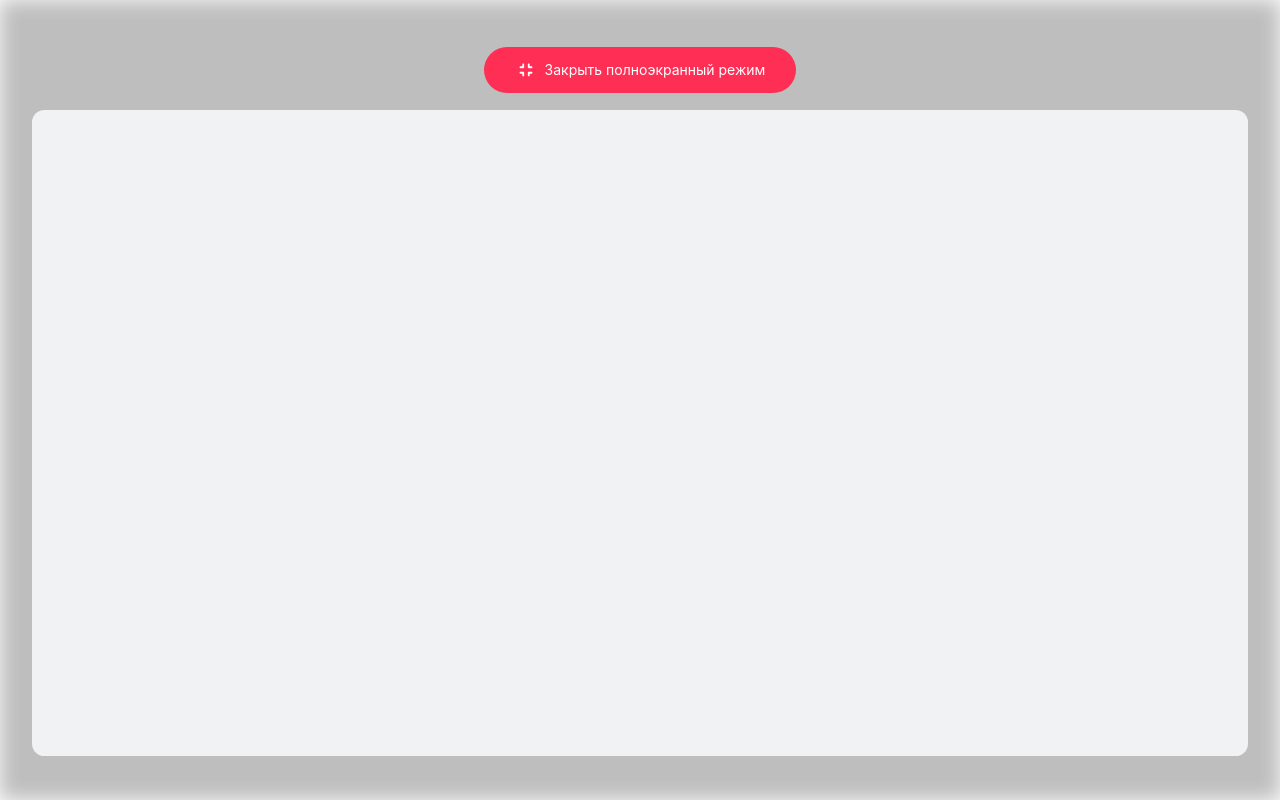
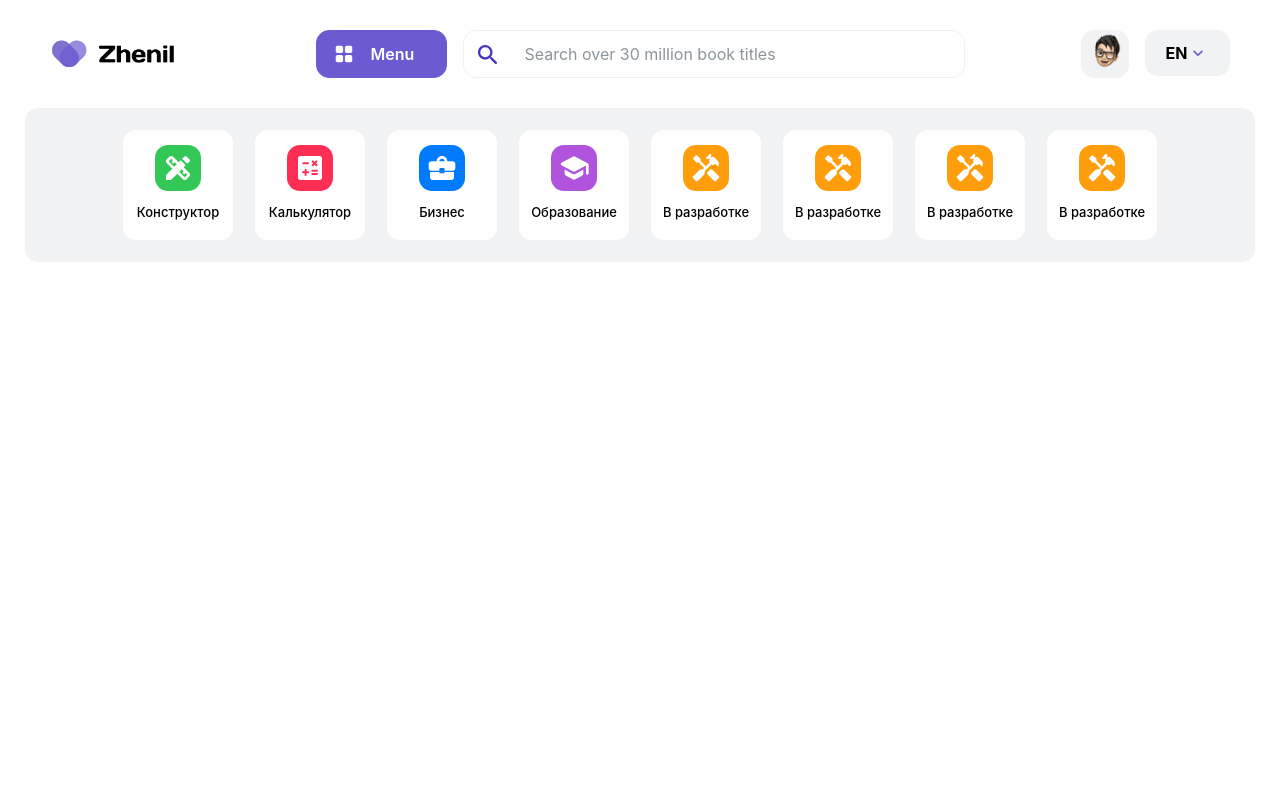
Before and after one commit to DreamerView/zhenil-next, a Next.js app: page / in a window 1280 px wide. Built offline with nearby package versions, Linux system fonts and the light colour scheme.

Commit message:
fullscreen bug fixed

```diff
--- a/start/confirm.js
+++ b/start/confirm.js
@@ -1,5 +1,5 @@
 /*jshint esversion: 6 */
-import { useDispatch,useSelector } from "react-redux";
+import { useDispatch } from "react-redux";
 
 const ConfirmMode = (result) => {
     const send = useDispatch();
--- a/start/document.js
+++ b/start/document.js
@@ -1,19 +1,43 @@
 /*jshint esversion: 6 */
-import { useDispatch } from "react-redux";
-import Image from "next/image";
-const FullFrame = (result) => {
-    const send = useDispatch();
+import ConfirmMode from './confirm';
+import FullFrame from './fullframe';
+import Header from './header';
+import { useSelector } from 'react-redux';
+import { useEffect } from 'react';
+
+
+const DocumentResult = ({children}) => {
+    const action = useSelector(state=>state.act);
+    const frame = useSelector(state=>state.fullframe);
+    const url = useSelector(state=>state.urlframe);
+    useEffect(()=>{
+        if(action) {
+            document.querySelector('html').style.cssText = "margin: 0;height: 100%;overflow: hidden;";
+            document.querySelector('body').style.cssText = "margin: 0;height: 100%;overflow: hidden;";
+        }
+        else {
+            document.querySelector('html').style.cssText = "";
+            document.querySelector('body').style.cssText = "";
+        }
+    },[action]);
+    useEffect(()=>{
+        if(frame) {
+            document.querySelector('html').style.cssText = "margin: 0;height: 100%;overflow: hidden;";
+            document.querySelector('body').style.cssText = "margin: 0;height: 100%;overflow: hidden;";
+        }
+        else {
+            document.querySelector('html').style.cssText = "";
+            document.querySelector('body').style.cssText = "";
+        }
+    },[frame]);
     return(
-        <div className="fullscreen__result">
-            <div className="fullscreen__result_block red_background" onClick={()=>{send({type:"setFullFrame",set:false});send({type:"setUrlFrame",set:false});}}>
-                <div className="fullscreen__result_button"><Image src={'/img/fullscreen_exit.svg'} width={22} height={22}/></div>
-                <p className="small">Закрыть полноэкранный режим</p>
-            </div>
-            <iframe id="frame_f" title="converter result" src={result.item}>
-                Ваш браузер не поддерживает плавающие фреймы!
-            </iframe>
+        <div>
+            {frame?<FullFrame item={url} key={Date.now()}/>:""}
+            {action?<ConfirmMode item={action} key={Date.now}/>:""}
+            <Header/>
+            <div className="result">{children}</div>
         </div>
-    )
-};
+    );
+}
 
-export default FullFrame;
+export default DocumentResult;
--- a/start/fullframe.js
+++ b/start/fullframe.js
@@ -1,7 +1,8 @@
+/*jshint esversion: 6 */
 import { useDispatch } from "react-redux";
 import Image from "next/image";
 const FullFrame = (result) => {
-    const send = useDispatch()
+    const send = useDispatch();
     return(
         <div className="fullscreen__result">
             <div className="fullscreen__result_block red_background" onClick={()=>{send({type:"setFullFrame",set:false});send({type:"setUrlFrame",set:false});}}>
```
